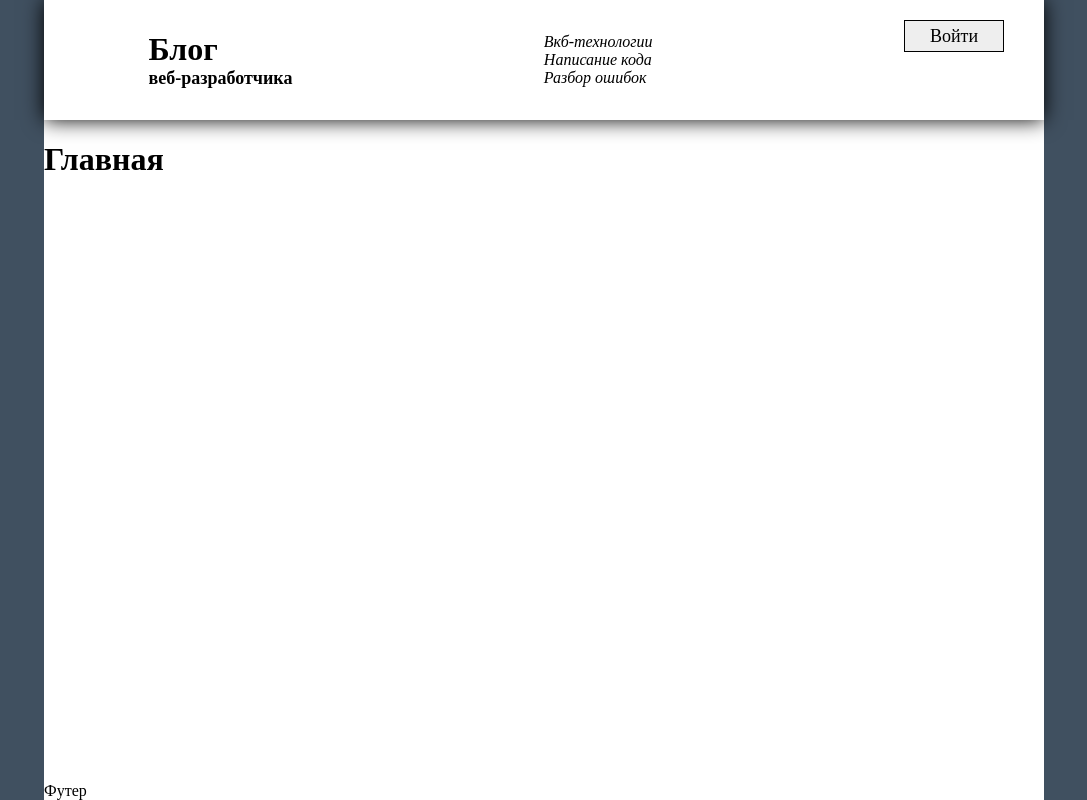
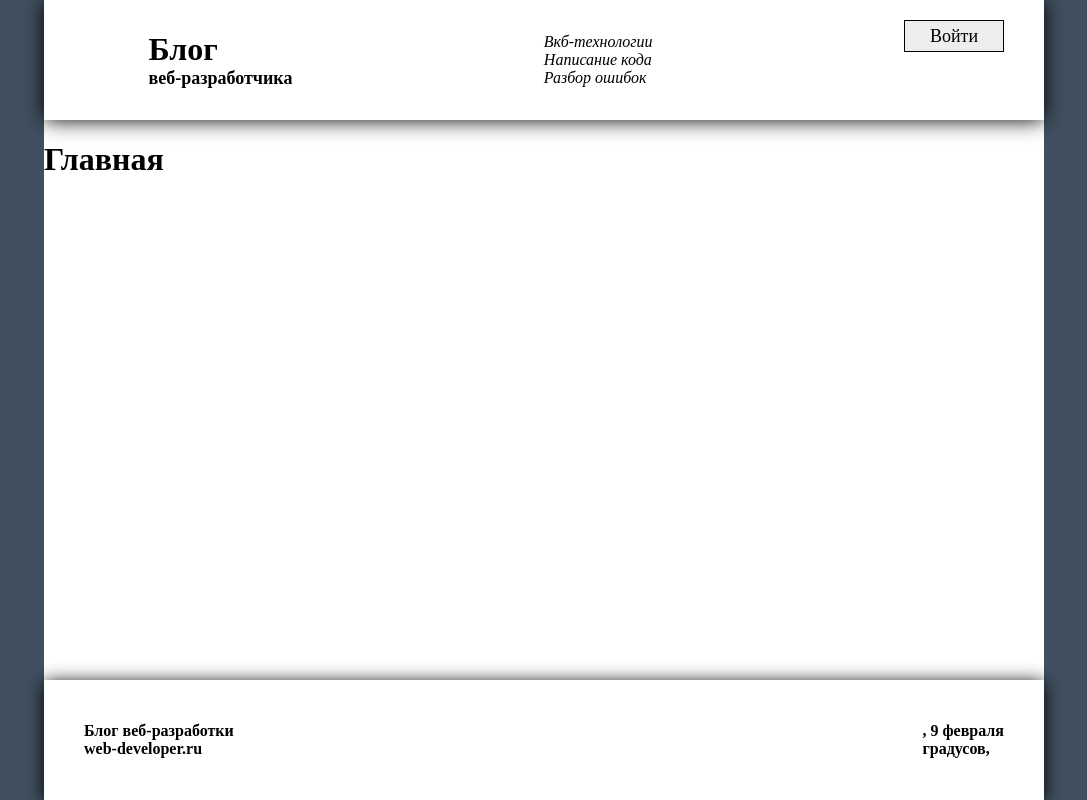
Before and after one commit to wwweb-love/frontend-practic, a React (Vite) app: page / in a window 1280 px wide. Shown: the whole page, without its empty margins (96-1183 px from the left). Built offline with nearby package versions, Linux system fonts and the light colour scheme; no server answers; a web font is replaced by a local one.

Commit message:
save authorization

```diff
--- a/src/Blog.jsx
+++ b/src/Blog.jsx
@@ -2,8 +2,7 @@
 import { Routes, Route } from "react-router-dom"
 import { Header } from "./components"
 import { Authorization } from "./pages"
-
-const Footer = () => <div>Футер</div>
+import { Footer } from "./components"
 
 const AppColumn = styled.div`
   display: flex;
--- /dev/null
+++ b/src/components/footer/Footer.jsx
@@ -0,0 +1,45 @@
+import { useEffect, useState } from "react";
+import styled from "styled-components";
+
+const FooterContainer = ({className}) => {
+    const [city, setCity] = useState("");
+    const [temperature, setTemperature] = useState("");
+    const [weather, setWeather] = useState("");
+
+    useEffect(() => {
+        fetch(
+            "https://api.openweathermap.org/data/2.5/weather?q=Moscow&units=metric&lang=ru&appid=01c8ea0b64c5d6383580482e8d539235",
+        )
+            .then((res) => res.json())
+            .then(({ name, main, weather }) => {
+                setCity(name);
+                setTemperature(Math.round(main.temp));
+                setWeather(weather[0].description);
+            });
+    }, []);
+
+    return (
+        <div className={className}>
+            <div>
+                <div>Блог веб-разработки</div>
+                <div>web-developer.ru</div>
+            </div>
+            <div>
+                <div>{city}, {new Date().toLocaleString("ru", {day: "numeric", month: "long"})}</div>
+                <div>{temperature} градусов, {weather} </div>
+            </div>
+        </div>
+    );
+};
+
+export const Footer = styled(FooterContainer)`
+    display: flex;
+    justify-content: space-between;
+    align-items: center;
+    width: 1000px;
+    height: 120px;
+    padding: 20px 40px;
+    background-color: rgb(255, 255, 255);
+    box-shadow: rgb(0, 0, 0) 0px 2px 17px;
+    font-weight: bold;
+`;
--- a/src/components/index.js
+++ b/src/components/index.js
@@ -1,2 +1,3 @@
 export * from "./header/Header.jsx"
 export * from "./icon/icon.jsx"
+export * from "./footer/Footer.jsx"
```
